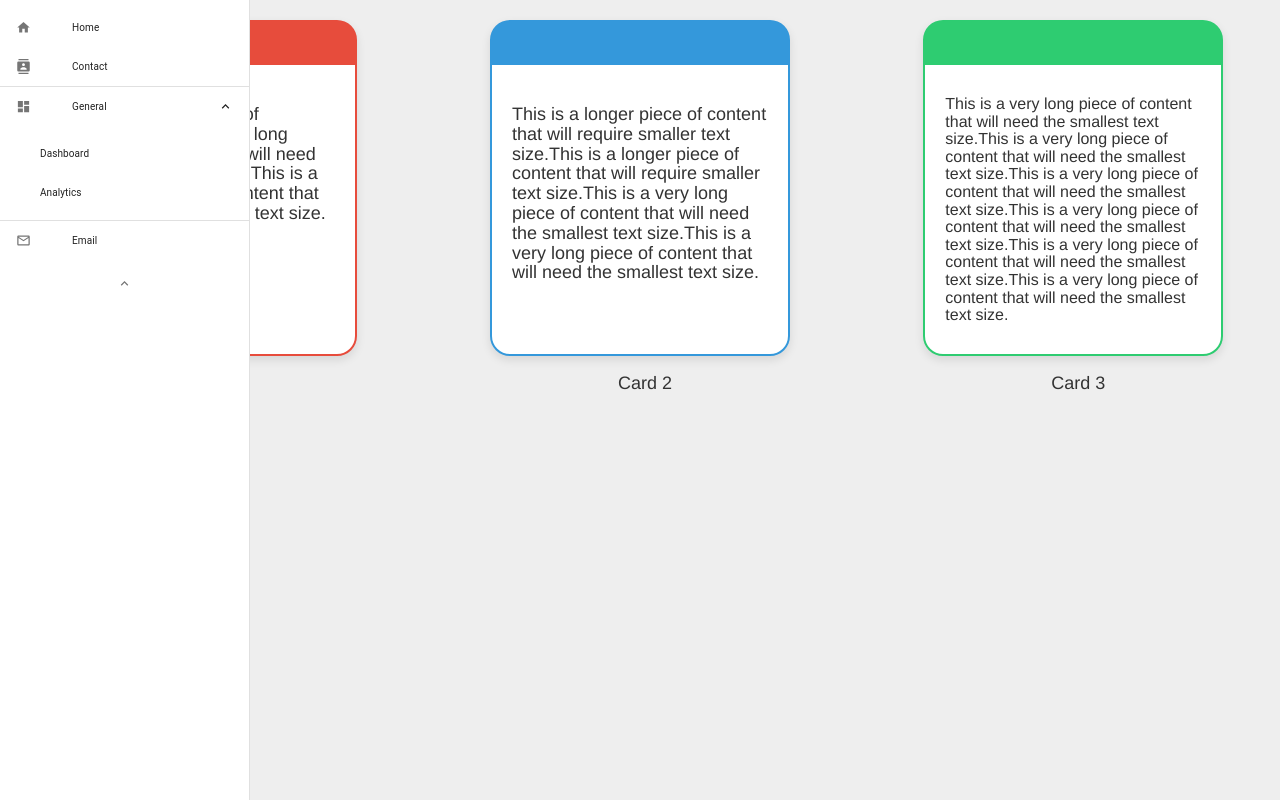
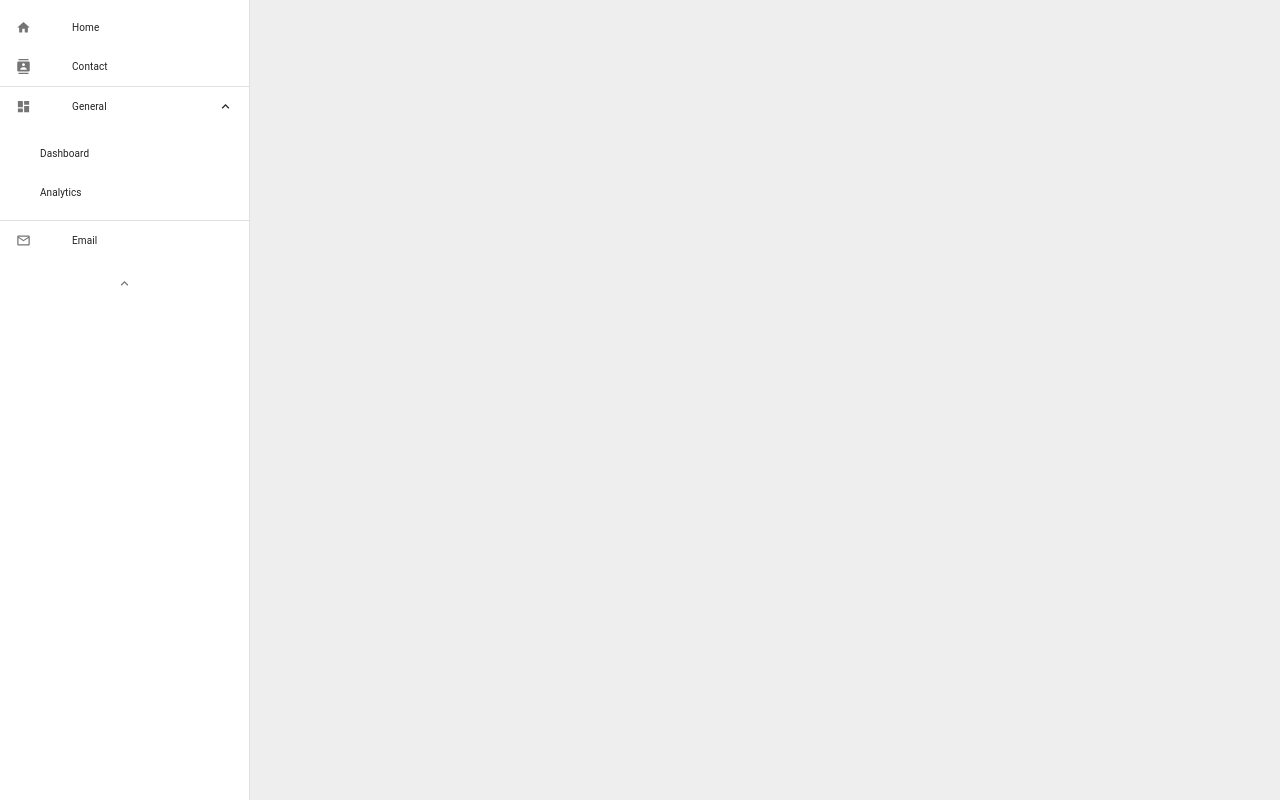
Before and after one commit to Azizbek0304/ResumeMatcher, a React (Create React App) app: page / in a window 1280 px wide. Built offline with nearby package versions, Linux system fonts and the light colour scheme.

Commit message:
1 file modified

```diff
--- a/src/App.js
+++ b/src/App.js
@@ -23,8 +23,7 @@ export default function App() {
         {/* <Pricing isNightMode={isNightMode} />
         <PricingCard isNightMode={isNightMode} /> */}
         <Sidebar />
-        <Cards />
-
+        {/* <Cards /> */}
       </main>
     </ThemeProvider>
   );
```
